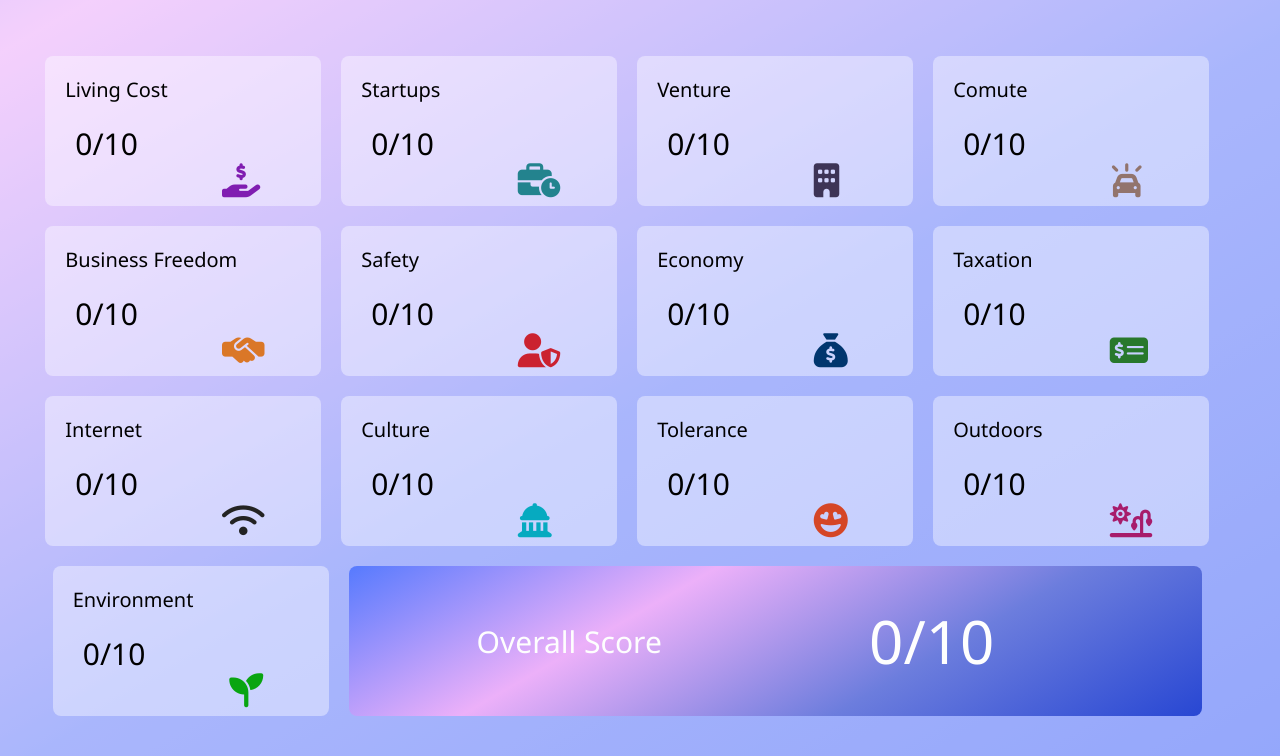
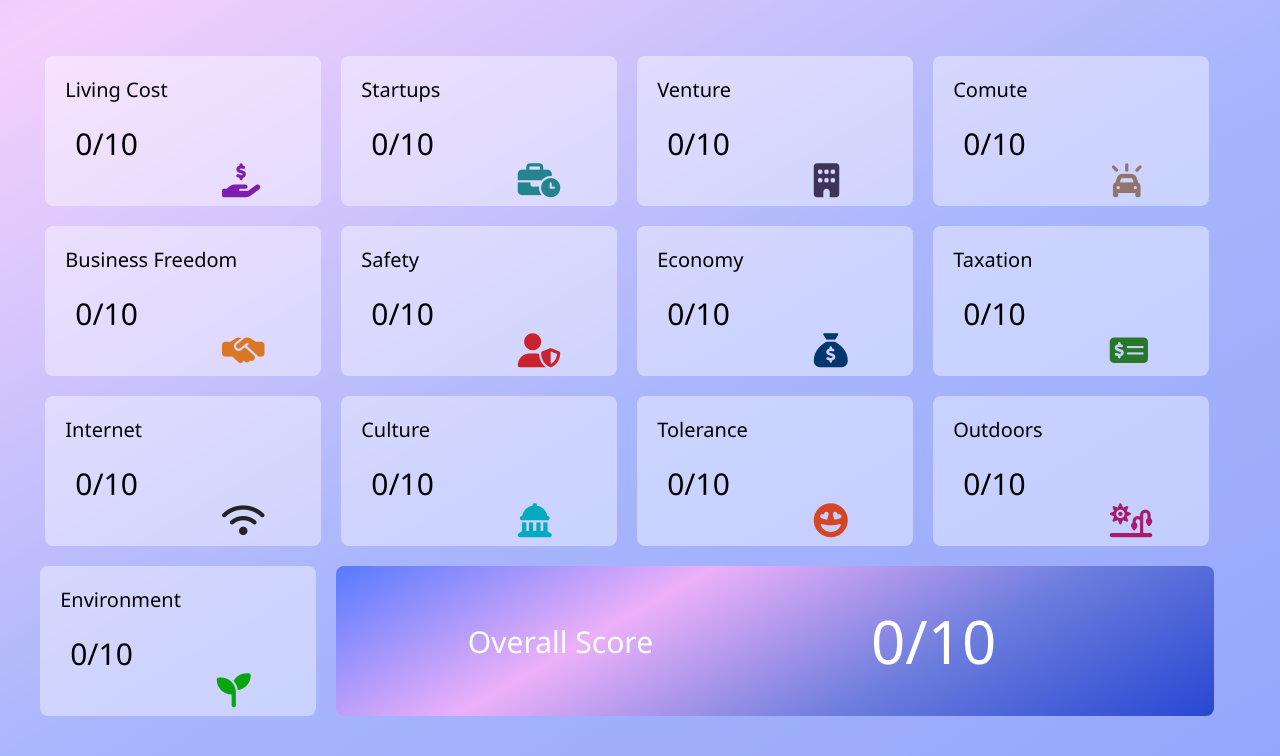
Before and after one commit to sandracarmena/life_cycle_app, a website built with webpack: page index.html in a window 1280 px wide. Shown: the part 668-1424 px from the top of the page. Built offline with Linux system fonts and the light colour scheme.

Commit message:
adjus box score

```diff
--- a/sass/style.scss
+++ b/sass/style.scss
@@ -278,7 +278,7 @@
      border-radius: 8px;
      color: #fefefe;
      border-radius: 8px;
-     width: 68%;
+     width: 70%;
      height: 150px;
      margin: 0;
 
```
Also changed, not shown: dist/index.bundle.js, style.css.
